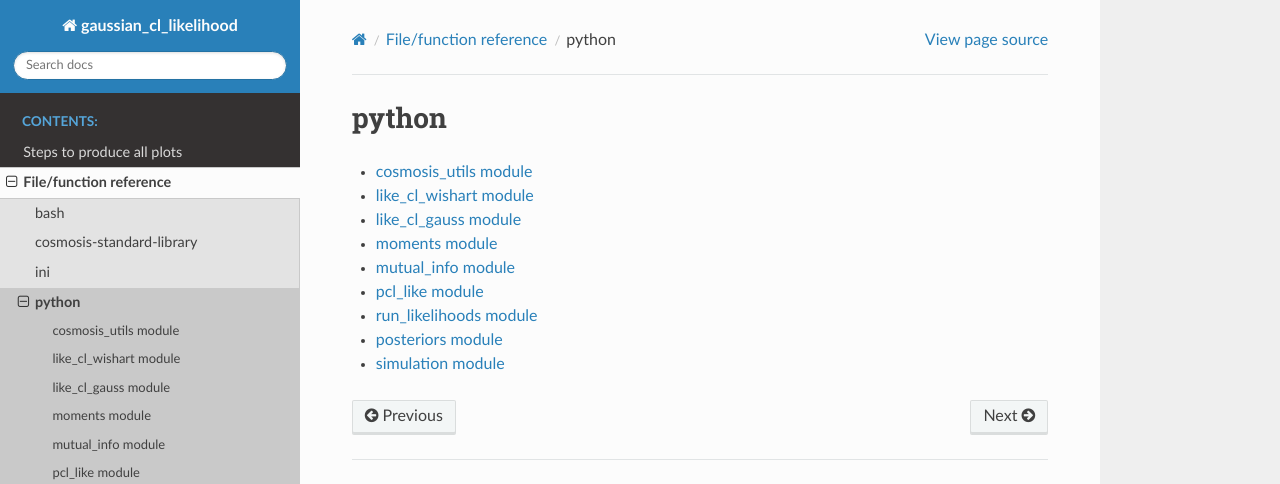
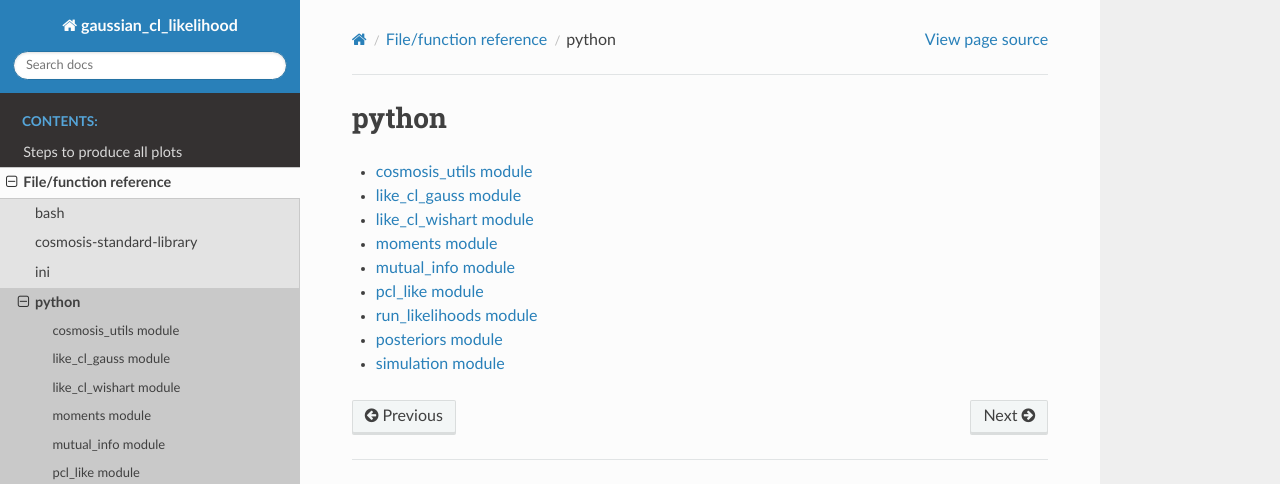
Before and after one commit to robinupham/gaussian_cl_likelihood, a Sphinx documentation site: the page built from docs/source/modules.rst, in a window 1280 px wide. Shown: the top 484 px of the page. Built offline with Sphinx 7.4.7 and the Read the Docs theme 2.0.0, drawn with Linux system fonts in a browser that asks for light colours.

Commit message:
all python requirements

```diff
--- a/docs/source/modules.rst
+++ b/docs/source/modules.rst
@@ -5,8 +5,8 @@
    :maxdepth: 4
 
    cosmosis_utils
+   like_cl_gauss
    like_cl_wishart
-   like_cl_gauss
    moments
    mutual_info
    pcl_like
--- a/requirements.txt
+++ b/requirements.txt
@@ -1 +1,6 @@
 numpy==1.19.4
+scipy==1.5.3
+matplotlib==3.3.4
+npeet==1.0.0
+git+git://github.com/robinupham/pseudo_cl_likelihood/@main#egg=pseudo_cl_likelihood
+pymaster==1.1
```
